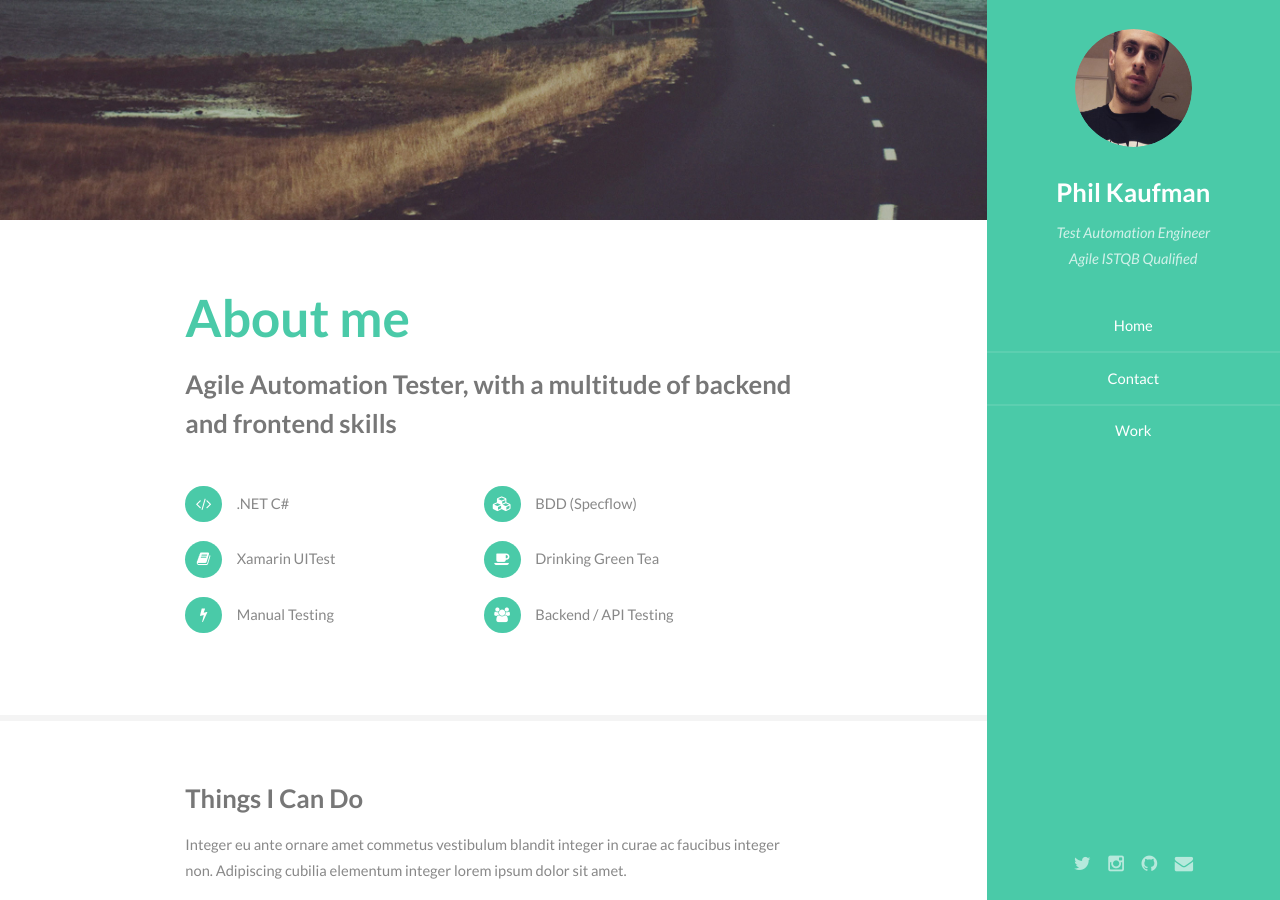
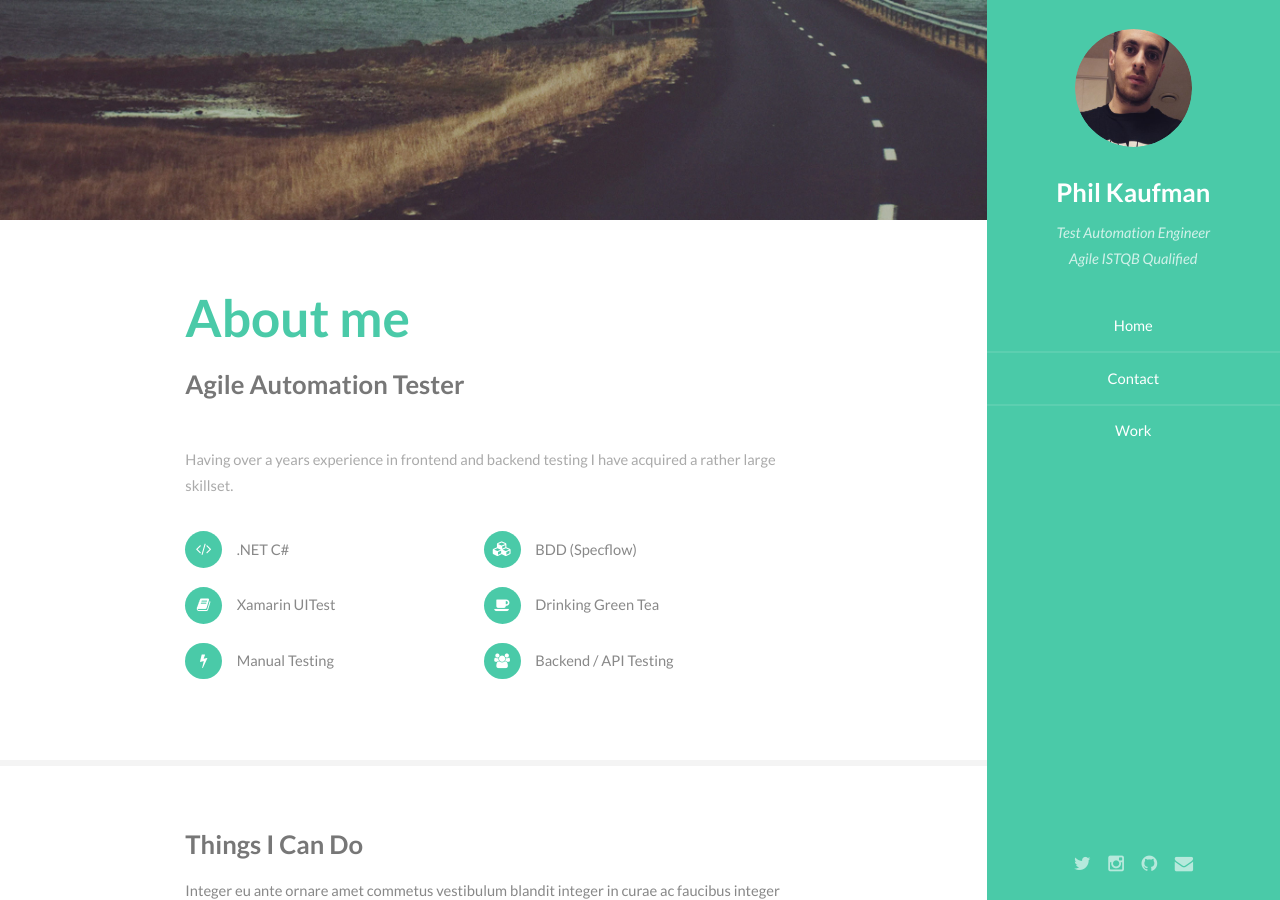
Before and after one commit to philkky/philipkaufman, a Jekyll site: the page built from index.html, in a window 1280 px wide and 900 px high. Built offline with Jekyll 4.4.1, drawn with Linux system fonts in a browser that asks for light colours.

Commit message:
Index content update

```diff
--- a/index.html
+++ b/index.html
@@ -9,7 +9,8 @@ layout: default
         <div class="container">
             <header class="major">
                 <h2>About me</h2>
-                <p>Agile Automation Tester, with a multitude of backend and frontend skills</p>
+                <p>Agile Automation Tester</p>
+                <p>Having over a years experience in frontend and backend testing I have acquired a rather large skillset.
             </header><p>
             <ul class="feature-icons">
                 <li class="fa-code">.NET C#</li>
```
